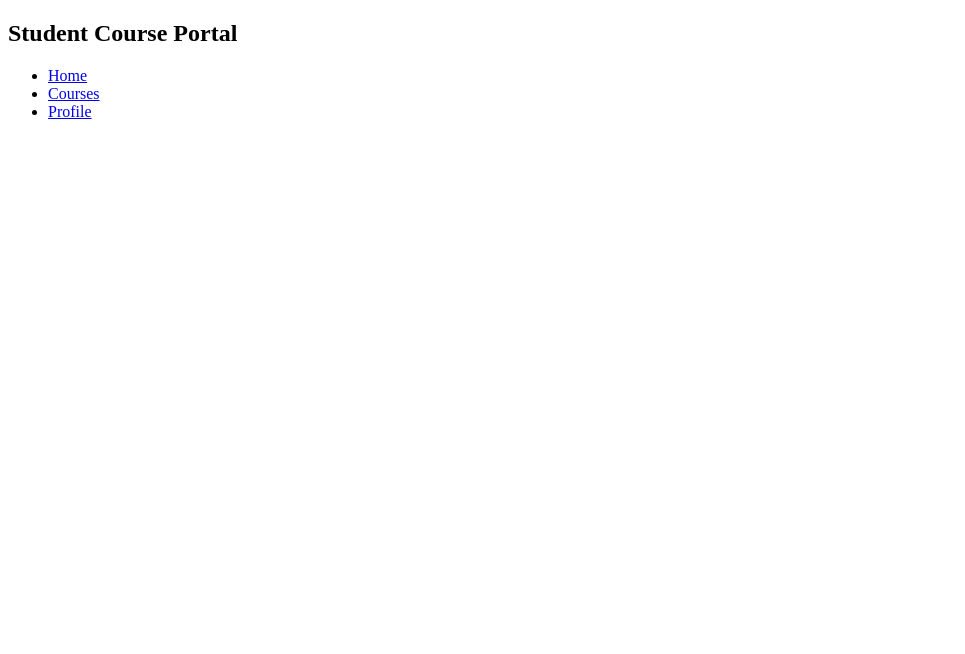
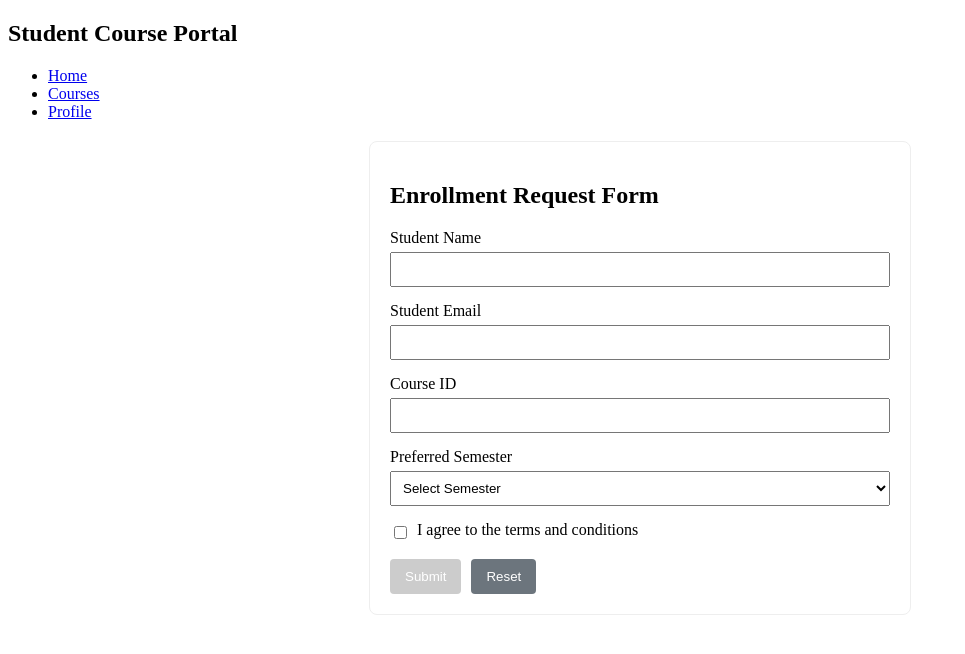
Before and after one commit to reshukushwah28/JavaFSE_COGNIZANT, an Angular app in the folder Angular_HandsOn/ReshuKushwah/student-course-portal/: page /enroll in a window 1280 px wide. Before the commit this address led to /. Shown: the top 654 px of the page, without its empty margins (0-965 px from the left). Built offline with nearby package versions, Linux system fonts and the light colour scheme.

Commit message:
Completed Angular Hands-On 4: Template-Driven Forms

```diff
--- a/Angular_HandsOn/ReshuKushwah/student-course-portal/src/app/app.routes.ts
+++ b/Angular_HandsOn/ReshuKushwah/student-course-portal/src/app/app.routes.ts
@@ -1,6 +1,8 @@
 import { Routes } from '@angular/router';
 import { HomeComponent } from './pages/home/home.component';
+import { EnrollmentFormComponent } from './pages/enrollment-form/enrollment-form.component';
 
 export const routes: Routes = [
-  { path: '', component: HomeComponent }
+  { path: '', component: HomeComponent },
+  { path: 'enroll', component: EnrollmentFormComponent }
 ];
--- /dev/null
+++ b/Angular_HandsOn/ReshuKushwah/student-course-portal/src/app/pages/enrollment-form/enrollment-form.component.css
@@ -0,0 +1,74 @@
+.form-container {
+  max-width: 500px;
+  margin: 20px auto;
+  padding: 20px;
+  border: 1px solid #eee;
+  border-radius: 8px;
+}
+
+.form-group {
+  margin-bottom: 15px;
+}
+
+.form-group label {
+  display: block;
+  margin-bottom: 5px;
+}
+
+input[type="text"], input[type="email"], input[type="number"], select {
+  width: 100%;
+  padding: 8px;
+  box-sizing: border-box;
+}
+
+.checkbox-group {
+  display: flex;
+  align-items: center;
+}
+
+.checkbox-group input {
+  margin-right: 10px;
+}
+
+.error-messages span {
+  color: red;
+  font-size: 0.85em;
+  display: block;
+  margin-top: 5px;
+}
+
+button {
+  padding: 10px 15px;
+  margin-right: 10px;
+  background-color: #007bff;
+  color: white;
+  border: none;
+  border-radius: 4px;
+  cursor: pointer;
+}
+
+button[disabled] {
+  background-color: #ccc;
+  cursor: not-allowed;
+}
+
+button[type="button"] {
+  background-color: #6c757d;
+}
+
+.success-message {
+  padding: 10px;
+  background-color: #d4edda;
+  color: #155724;
+  margin-bottom: 15px;
+  border-radius: 4px;
+}
+
+/* Validation styles */
+input.ng-invalid.ng-touched, select.ng-invalid.ng-touched {
+  border-color: red;
+}
+
+input.ng-valid.ng-touched, select.ng-valid.ng-touched {
+  border-color: green;
+}
--- /dev/null
+++ b/Angular_HandsOn/ReshuKushwah/student-course-portal/src/app/pages/enrollment-form/enrollment-form.component.html
@@ -0,0 +1,62 @@
+<div class="form-container">
+  <h2>Enrollment Request Form</h2>
+
+  <div *ngIf="submitted" class="success-message">
+    Enrollment request submitted successfully!
+  </div>
+
+  <form #enrollForm="ngForm" (ngSubmit)="onSubmit(enrollForm)">
+
+    <!-- Student Name -->
+    <div class="form-group">
+      <label for="studentName">Student Name</label>
+      <input type="text" id="studentName" name="studentName" ngModel #nameCtrl="ngModel" required minlength="3">
+
+      <div class="error-messages" *ngIf="nameCtrl.touched && nameCtrl.invalid">
+        <span *ngIf="nameCtrl.errors?.['required']">Name is required</span>
+        <span *ngIf="nameCtrl.errors?.['minlength']">Name must be at least 3 characters</span>
+      </div>
+    </div>
+
+    <!-- Student Email -->
+    <div class="form-group">
+      <label for="studentEmail">Student Email</label>
+      <input type="email" id="studentEmail" name="studentEmail" ngModel #emailCtrl="ngModel" required email>
+
+      <div class="error-messages" *ngIf="emailCtrl.touched && emailCtrl.invalid">
+        <span *ngIf="emailCtrl.errors?.['required']">Email is required</span>
+        <span *ngIf="emailCtrl.errors?.['email']">Must be a valid email</span>
+      </div>
+    </div>
+
+    <!-- Course ID -->
+    <div class="form-group">
+      <label for="courseId">Course ID</label>
+      <input type="number" id="courseId" name="courseId" ngModel #courseCtrl="ngModel" required>
+
+      <div class="error-messages" *ngIf="courseCtrl.touched && courseCtrl.invalid">
+        <span *ngIf="courseCtrl.errors?.['required']">Course ID is required</span>
+      </div>
+    </div>
+
+    <!-- Preferred Semester -->
+    <div class="form-group">
+      <label for="preferredSemester">Preferred Semester</label>
+      <select id="preferredSemester" name="preferredSemester" ngModel #semesterCtrl="ngModel" required>
+        <option value="" disabled>Select Semester</option>
+        <option value="Odd">Odd</option>
+        <option value="Even">Even</option>
+      </select>
+    </div>
+
+    <!-- Agree to Terms -->
+    <div class="form-group checkbox-group">
+      <input type="checkbox" id="agreeToTerms" name="agreeToTerms" ngModel #termsCtrl="ngModel" required>
+      <label for="agreeToTerms">I agree to the terms and conditions</label>
+    </div>
+
+    <button type="submit" [disabled]="enrollForm.invalid">Submit</button>
+    <button type="button" (click)="enrollForm.resetForm(); submitted = false;">Reset</button>
+
+  </form>
+</div>
--- /dev/null
+++ b/Angular_HandsOn/ReshuKushwah/student-course-portal/src/app/pages/enrollment-form/enrollment-form.component.ts
@@ -0,0 +1,22 @@
+import { Component } from '@angular/core';
+import { CommonModule } from '@angular/common';
+import { FormsModule, NgForm } from '@angular/forms';
+
+@Component({
+  selector: 'app-enrollment-form',
+  standalone: true,
+  imports: [CommonModule, FormsModule],
+  templateUrl: './enrollment-form.component.html',
+  styleUrl: './enrollment-form.component.css'
+})
+export class EnrollmentFormComponent {
+  submitted = false;
+
+  onSubmit(form: NgForm): void {
+    console.log('Form Value:', form.value);
+    console.log('Form Valid:', form.valid);
+    if (form.valid) {
+      this.submitted = true;
+    }
+  }
+}
```
Also changed, not shown: 1 other file (tests, documents, lock files or other folders).
